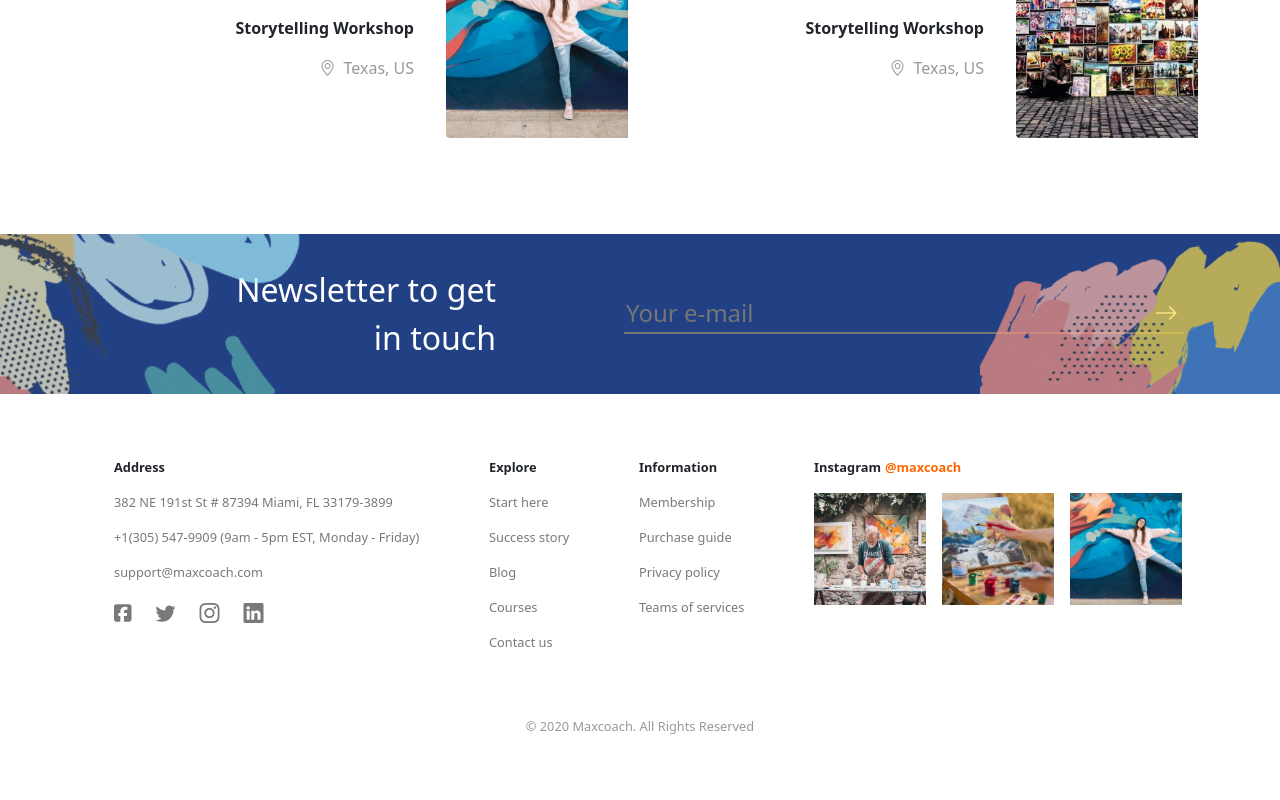
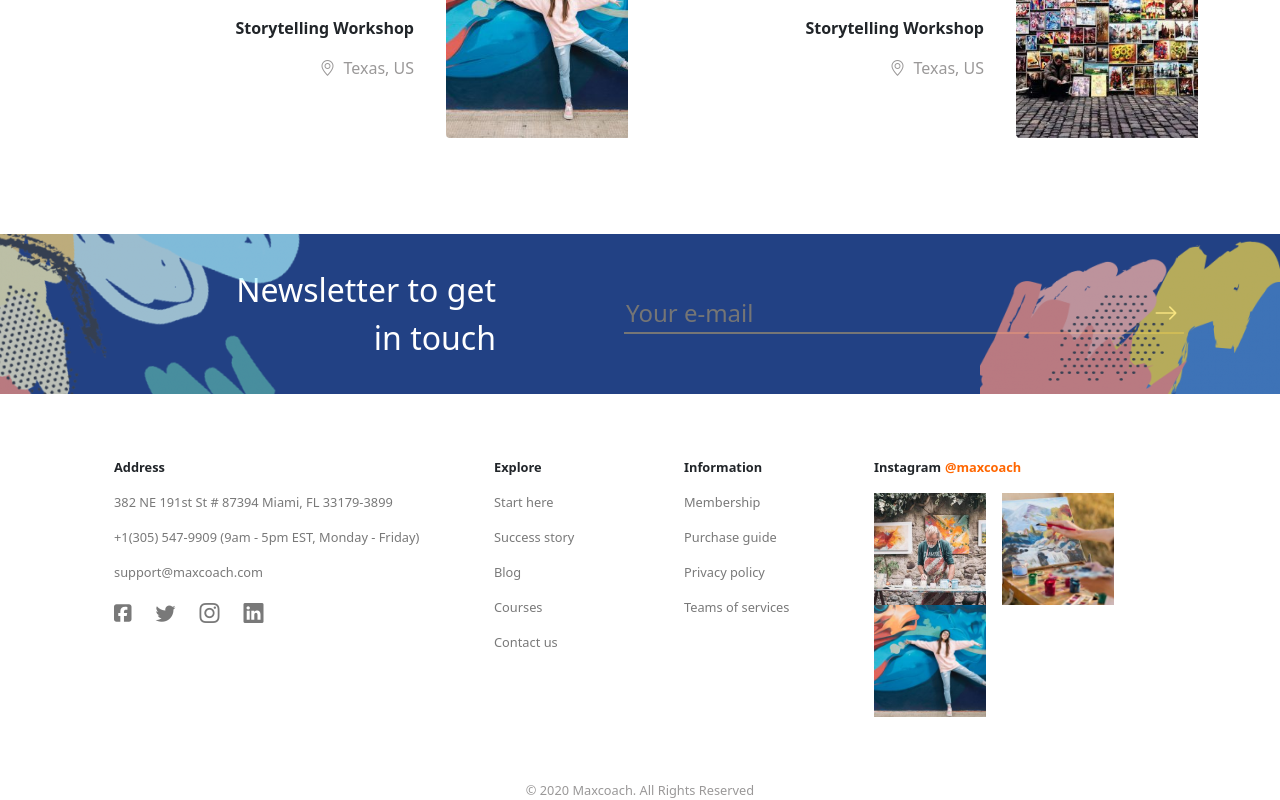
Before and after one commit to pietroline/proj-html-vuejs, a Vue app: page / in a window 1280 px wide. Shown: the part 6305-7105 px from the top of the page. Before the commit the page ends 7041 px from the top, so only its background shows below. Built offline with nearby package versions, Linux system fonts and the light colour scheme.

Commit message:
refactoring footer

```diff
--- a/src/components/MyFooter.vue
+++ b/src/components/MyFooter.vue
@@ -29,11 +29,23 @@
 
        <div id="footerBottom" class="container my-5">
             <div class="row">
-                <MenuFooter :menuFooter="menuFooter"/>
+                <!-- <MenuFooter :menuFooter="menuFooter"/> -->
+                <div class="col-4">
+                    <MenuFooter :menu="menuFooter.address"/>
+                </div>
+                <div class="col-2">
+                    <MenuFooter :menu="menuFooter.explore"/>
+                </div>
+                <div class="col-2">
+                    <MenuFooter :menu="menuFooter.information"/>
+                </div>
+                <div class="col-4">
+                    <MenuFooter :menu="menuFooter.instagram"/>
+                </div>
             </div>
         </div>
 
-        <div class="container d-flex justify-content-center ms_copyright">&copy; 2020 Maxcoach. All Rights Reserved</div>
+        <div class="d-flex justify-content-center ms_copyright">&copy; 2020 Maxcoach. All Rights Reserved</div>
 
     </footer>
 </template>
--- a/src/components/partials/MenuFooter.vue
+++ b/src/components/partials/MenuFooter.vue
@@ -1,51 +1,44 @@
 <template>
-<div class="col d-flex justify-content-between">
-
-    <div  v-for="(proprieta, index) in (Object.keys(menuFooter).length, menuFooter) " :key="'menuFooter ' + index">
-
     <ul>
-
         <!-- Per come è costruito l'oggetto proprietà mainTitle può essere soltanto una Stringa o un oggetto.
-                Se proprieta.mainTitle.length > 0 significa che sto interrogando una stringa
+        Se menu.mainTitle.length > 0 significa che sto interrogando una stringa
         e il valore tornato è il numero di caratteri.
-                Quando proprieta.mainTitle.length == undefined significa che ho interrogato uno oggetto
+        Quando menu.mainTitle.length == undefined significa che ho interrogato uno oggetto
         e che posso accedere alle sue proprietà-->
-            <li v-if="proprieta.mainTitle.length > 0">{{proprieta.mainTitle}}</li>
-            <li v-if="proprieta.mainTitle.length == undefined">
-                <span>{{proprieta.mainTitle.social}}</span>
-                <span class="ms-1 ms_linkSocial">{{proprieta.mainTitle.linkSocial}}</span>
+        <li v-if="menu.mainTitle.length > 0">{{menu.mainTitle}}</li>
+        <li v-if="menu.mainTitle.length == undefined">
+            <span>{{menu.mainTitle.social}}</span>
+            <span class="ms-1 ms_linkSocial">{{menu.mainTitle.linkSocial}}</span>
         </li>
 
         <!-- quando proprietà.menuTitle == null, li non da errori e non viene eseguito -->
-            <li v-for="(linkMenu, index) in proprieta.menuTitle" :key="'linkMenuFooter' + index">
+        <li v-for="(linkMenu, index) in menu.menuTitle" :key="'linkMenuFooter' + index">
             <a href="#">{{linkMenu}}</a>
         </li>
 
         <!-- quando proprietà.menuIcon == null, li non da errori e non viene eseguito -->
-            <li v-for="(icon, index) in proprieta.menuIcon" :key="'iconMenuFooter' + index" class="d-inline">
+        <li v-for="(icon, index) in menu.menuIcon" :key="'iconMenuFooter' + index" class="d-inline">
             <a href="#" class="me-4 fs-5">
                 <i :class="icon"></i>
             </a>
         </li>
 
         <!-- quando proprietà.menuImg == null, li non da errori e non viene eseguito -->
-            <li class="d-inline" v-for="(img, index) in proprieta.menuImg" :key="'imgMenuFooter' + index">
+        <li class="d-inline" v-for="(img, index) in menu.menuImg" :key="'imgMenuFooter' + index">
             <a href="#" class="me-3">
                 <img class="ms_imgSocial" :src="require('./../../assets/img/'+img+'.jpeg')" alt="">
             </a>
         </li>
 
+
     </ul>
-    </div>
-
-</div>
 </template>
 
 <script>
     export default {
         name: "MenuFooter",
         props:{
-            "menuFooter": Object,
+            "menu": Object,
         },
     }
 </script>
@@ -55,13 +48,13 @@
     @import "./../../assets/variables.scss";
 
    ul li{
+        list-style: none;
+        margin: 1rem 0;
         font-size: 0.8rem;
-        margin: 1rem 0;
-        list-style: none;
 
         a{
+           text-decoration: none;
            color: $boulder;
-            text-decoration: none;
         }
 
         .ms_linkSocial{
@@ -73,13 +66,14 @@
             height: 7rem;
             object-fit: cover;
         }
-    }
 
-    ul li:hover a{
+        &:hover a{
             color: $silver;
         }
 
-    ul li:first-child{
+        &:first-child{
             font-weight: bold;
         }
+   }
+
 </style>
```
Lines whose indentation alone changed are shown as unchanged.
